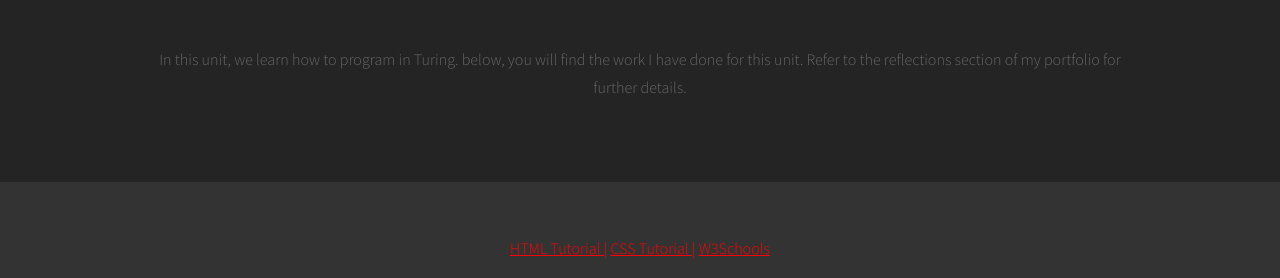
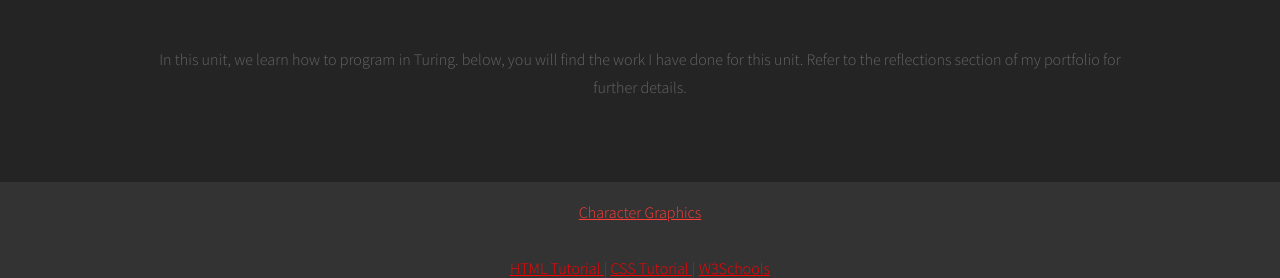
Before and after one commit to Joshmoffat/Joshmoffat.github.io, a plain HTML site: page Turing.html in a window 1280 px wide. Shown: the part 575-853 px from the top of the page. Drawn offline with Linux system fonts and the light colour scheme.

Commit message:
Update Turing.html

```diff
--- a/Turing.html
+++ b/Turing.html
@@ -42,7 +42,7 @@
 <br>
 <center>
 <ul>
-<li><a href="Character Graphics.zip"></a></li>
+<li><a href="Character Graphics.zip">Character Graphics</a></li>
 </ul>
 </center>
 <br>
```
